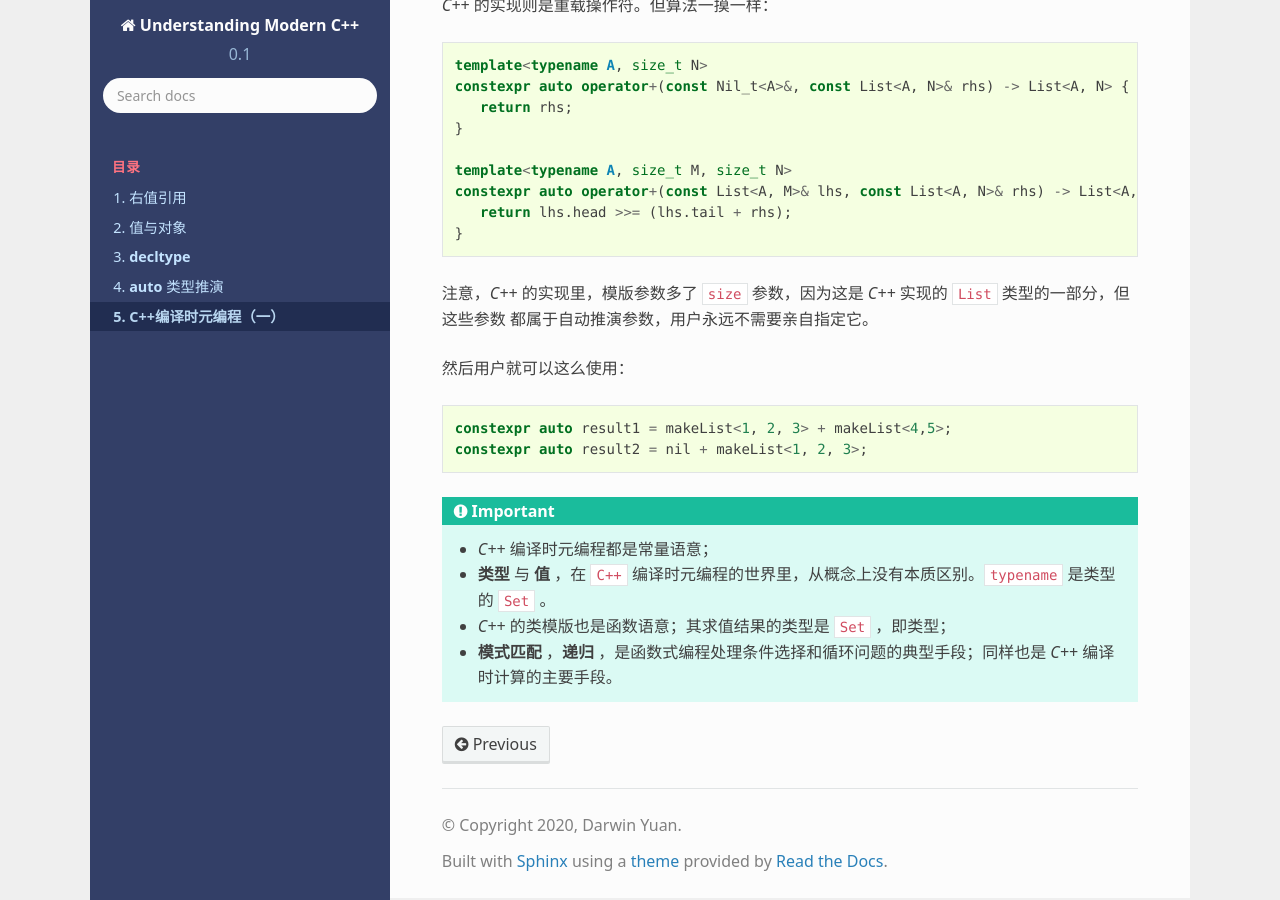
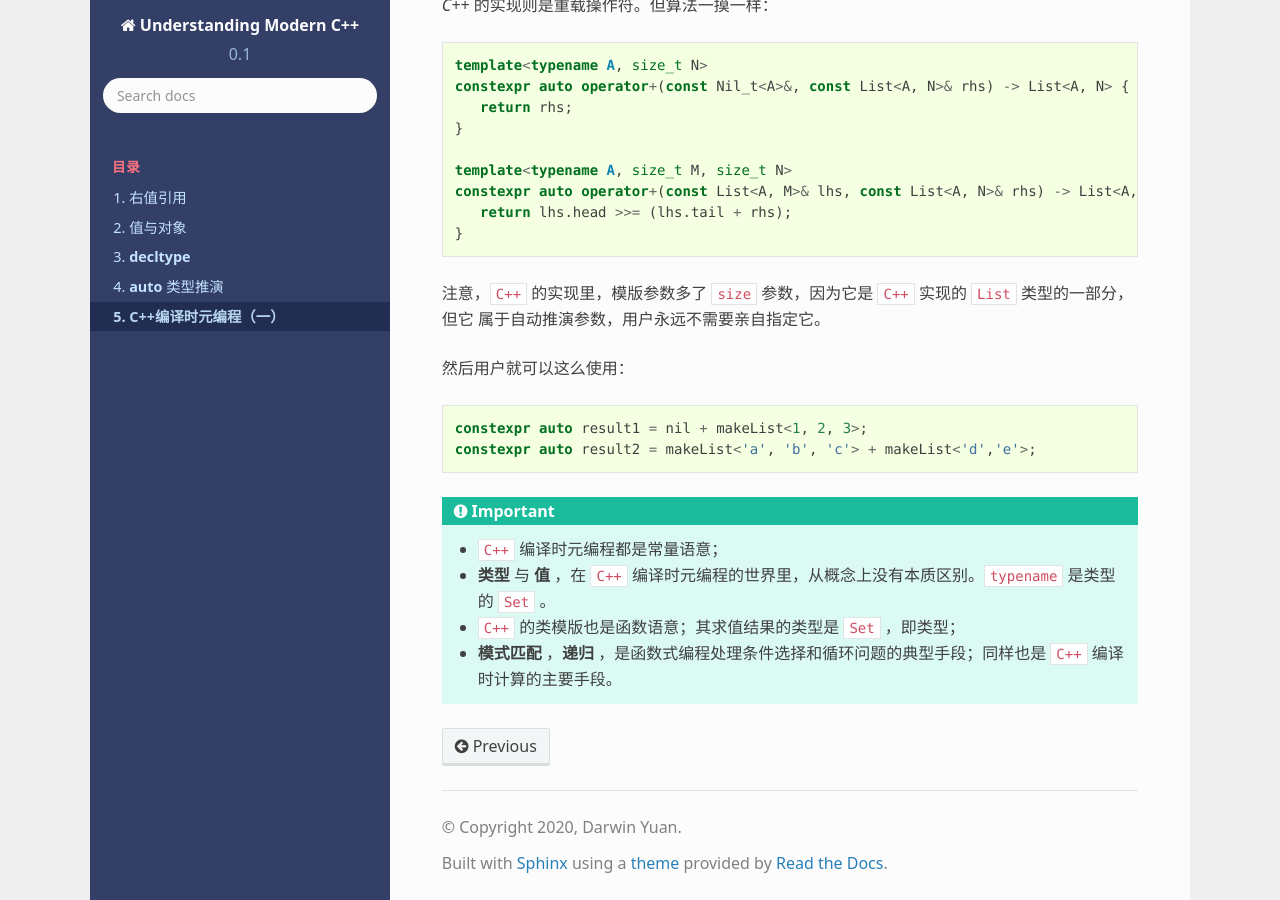
Before and after one commit to godsme/understand_modern_cpp, a Sphinx documentation site: the page built from docs/source/fp.rst, in a window 1280 px wide and 900 px high, scrolled down 6025 px. Built offline with Sphinx 7.4.7 and the Read the Docs theme 2.0.0, drawn with Linux system fonts in a browser that asks for light colours; formulas are drawn with MathJax 3.

Commit message:
added fp

```diff
--- a/docs/source/fp.rst
+++ b/docs/source/fp.rst
@@ -197,7 +197,7 @@ C++编译时元编程（一）
   template<auto H, auto H1, auto ... RESTs>
   constexpr auto makeList<H, H1, RESTs...>  = H >>= makeList<H1, RESTs...>;
 
-这是一个完全递归的计算，典型的函数式计算方式。另外，``MakeList`` 从参数上约束了必须至少有一个元素，否则在空列表的情况下，
+这是一个完全递归的计算，典型的函数式计算方式。另外，``makeList`` 从参数上约束了必须至少有一个元素，否则在空列表的情况下，
 其类型由于缺乏上下文而无法推导。
 
 现在，用户就可以非常简单的创建列表了：
@@ -269,20 +269,19 @@ C++编译时元编程（一）
       return lhs.head >>= (lhs.tail + rhs);
    }
 
-注意，`C++` 的实现里，模版参数多了 ``size`` 参数，因为这是 `C++` 实现的 ``List`` 类型的一部分，但这些参数
-都属于自动推演参数，用户永远不需要亲自指定它。
+注意，``C++`` 的实现里，模版参数多了 ``size`` 参数，因为它是 ``C++`` 实现的 ``List`` 类型的一部分，但它
+属于自动推演参数，用户永远不需要亲自指定它。
 
 然后用户就可以这么使用：
 
 .. code-block:: c++
 
-   constexpr auto result1 = makeList<1, 2, 3> + makeList<4,5>;
-   constexpr auto result2 = nil + makeList<1, 2, 3>;
-
+   constexpr auto result1 = nil + makeList<1, 2, 3>;
+   constexpr auto result2 = makeList<'a', 'b', 'c'> + makeList<'d','e'>;
 
 .. Important::
 
-   - `C++` 编译时元编程都是常量语意；
+   - ``C++`` 编译时元编程都是常量语意；
    - **类型** 与 **值** ，在 ``C++`` 编译时元编程的世界里，从概念上没有本质区别。``typename`` 是类型的 ``Set`` 。
-   - `C++` 的类模版也是函数语意；其求值结果的类型是 ``Set`` ，即类型；
-   - **模式匹配** ，**递归** ，是函数式编程处理条件选择和循环问题的典型手段；同样也是 `C++` 编译时计算的主要手段。
+   - ``C++`` 的类模版也是函数语意；其求值结果的类型是 ``Set`` ，即类型；
+   - **模式匹配** ，**递归** ，是函数式编程处理条件选择和循环问题的典型手段；同样也是 ``C++`` 编译时计算的主要手段。
```
